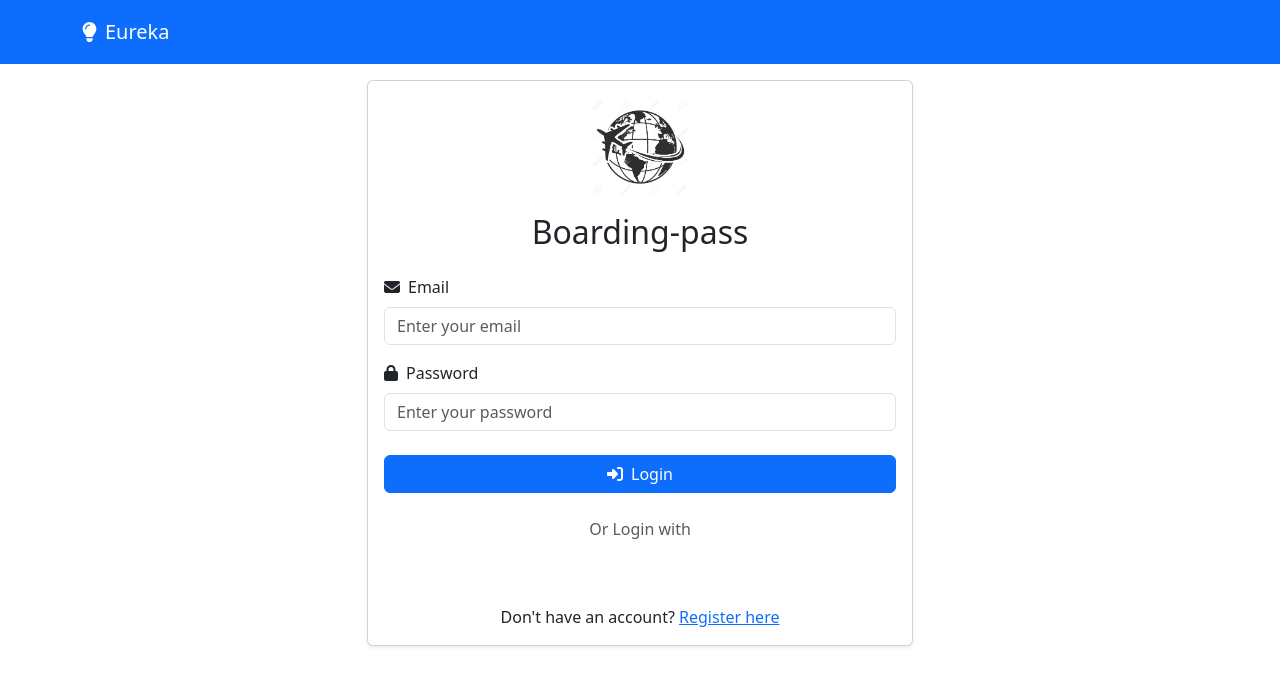
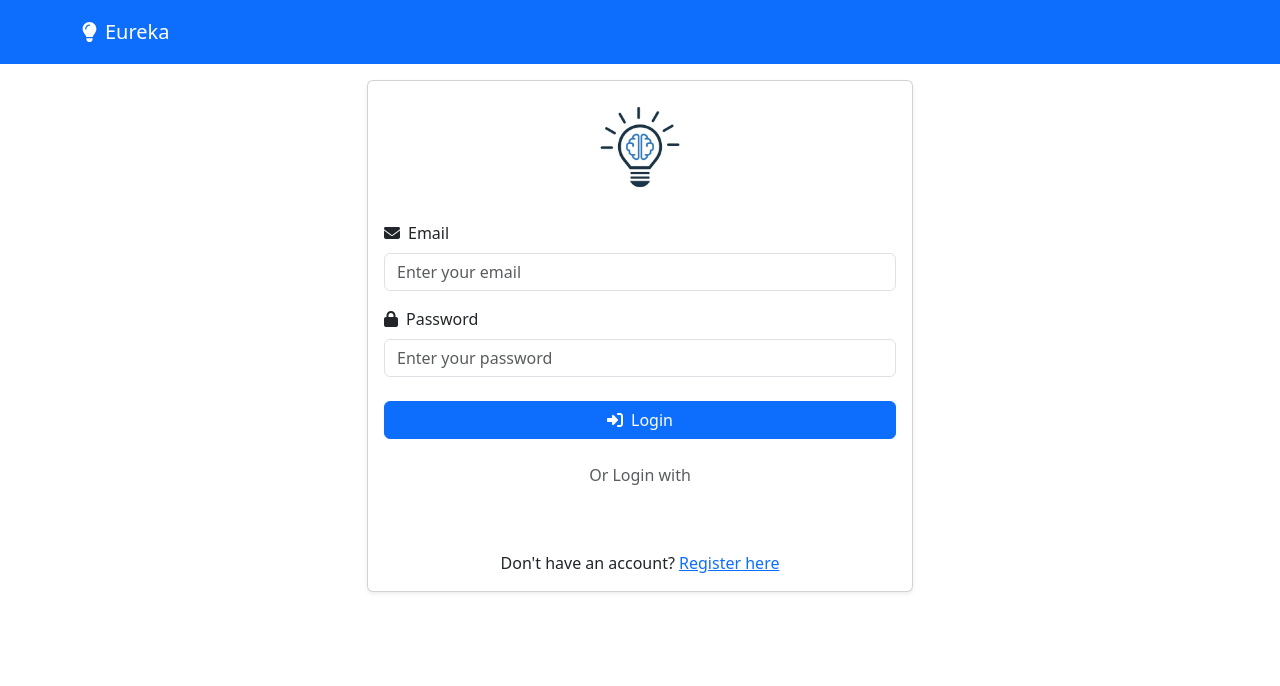
Before and after one commit to nadavby/sachanadav-front, a React (Vite) app: page / in a window 1280 px wide. Shown: the top 686 px of the page. Built offline with nearby package versions, Linux system fonts and the light colour scheme.

Commit message:
minor updates

```diff
--- a/src/components/ItemUpload/index.tsx
+++ b/src/components/ItemUpload/index.tsx
@@ -263,7 +263,6 @@ const ItemUpload: FC = () => {
 
       const response = await itemService.addItem(submitData);
 
-      // Add debug logging for response structure
       console.log("Item upload response:", {
         fullResponse: response,
         data: response.data,
@@ -271,25 +270,19 @@ const ItemUpload: FC = () => {
         nestedId: response.data?.data?._id
       });
 
-      // Extract the item ID - handle different response structures
       let uploadedId = null;
       let matchResultsData = null;
 
-      // Check different possible response structures
       if (response.data?.data?._id) {
-        // Structure: response.data.data._id
         uploadedId = response.data.data._id;
         matchResultsData = response.data.matchResults;
       } else if (response.data?._id) {
-        // Structure: response.data._id
         uploadedId = response.data._id;
         matchResultsData = response.data.matchResults;
       } else if (response.data?.data?.id) {
-        // Structure: response.data.data.id
         uploadedId = response.data.data.id;
         matchResultsData = response.data.matchResults;
       } else if (typeof response.data === 'object' && response.data !== null) {
-        // Try to find _id or id in the response.data object
         const data = response.data;
         if (data._id) {
           uploadedId = data._id;
@@ -313,10 +306,9 @@ const ItemUpload: FC = () => {
       }
 
       if (matchResultsData && matchResultsData.length > 0) {
-        // Format match results to match our MatchResult interface
         const formattedMatches = matchResultsData.map((match: any) => ({
           matchedItemId: match.item._id || match.item.id || match._id || match.id,
-          similarity: match.score / 100, // Convert score to a decimal between 0-1
+          similarity: match.score / 100,
           itemName: match.item.name || match.itemName || match.name,
           itemDescription: match.item.description || match.itemDescription || match.description,
           itemImgURL: match.item.imgURL || match.item.imageUrl || match.imgURL || match.imageUrl,
--- a/src/components/Login/index.tsx
+++ b/src/components/Login/index.tsx
@@ -24,8 +24,6 @@ export const Login: FC = () => {
       const response = await userService.login(data.email, data.password);
 
       if (response && response.accessToken && response.refreshToken) {
-        // After successful login, force a page reload to the lost items page
-        // This ensures all auth state is properly initialized
         window.location.href = "/lost-items";
       }
     } catch (error) {
@@ -39,7 +37,6 @@ export const Login: FC = () => {
       const googleRes = await userService.googleSignIn(response);
 
       if (googleRes && googleRes.accessToken && googleRes.refreshToken) {
-        // After successful Google login, force a page reload to the lost items page
         window.location.href = "/lost-items";
       }
     } catch (error) {
@@ -61,8 +58,8 @@ export const Login: FC = () => {
               <div className="card-body">
                 <div className="text-center mb-4">
                   <img
-                    src="/favicon.jpg"
-                    alt="Boarding-pass Logo"
+                    src="/eureka.jpg"
+                    alt="Eureka Logo"
                     className="rounded"
                     style={{
                       width: "100px",
@@ -70,7 +67,6 @@ export const Login: FC = () => {
                       objectFit: "cover",
                     }}
                   />
-                  <h2 className="card-title mt-3">Boarding-pass</h2>
                 </div>
 
                 {serverError && (
--- a/src/components/MatchDetailModal/index.tsx
+++ b/src/components/MatchDetailModal/index.tsx
@@ -48,7 +48,6 @@ const MatchDetailModal: FC<MatchDetailModalProps> = ({
       setError(null);
 
       try {
-        // If we already have basic info, use it
         if (itemName && matchName) {
           setItem({
             _id: itemId,
@@ -64,7 +63,6 @@ const MatchDetailModal: FC<MatchDetailModalProps> = ({
             ownerEmail
           } as Item);
         } else {
-          // Otherwise fetch the full items
           const [itemResponse, matchResponse] = await Promise.all([
             itemService.getItemById(itemId).request,
             itemService.getItemById(matchId).request
--- a/src/components/Navigation/index.tsx
+++ b/src/components/Navigation/index.tsx
@@ -1,4 +1,3 @@
-/** @format */
 
 import { FC, useState } from "react";
 import { Link, useLocation } from "react-router-dom";
--- a/src/services/user-service.ts
+++ b/src/services/user-service.ts
@@ -7,12 +7,6 @@ import { jwtDecode } from "jwt-decode";
 
 export { CanceledError };
 
-export interface iComment {
-  _id?: string;
-  content: string;
-  postId: string;
-  owner: string;
-}
 export interface IUser {
   _id?: string;
   email: string;
```
Also changed, not shown: src/components/MatchConfirmation/index.tsx (+1 -19 lines), public/eureka.jpg (added).
